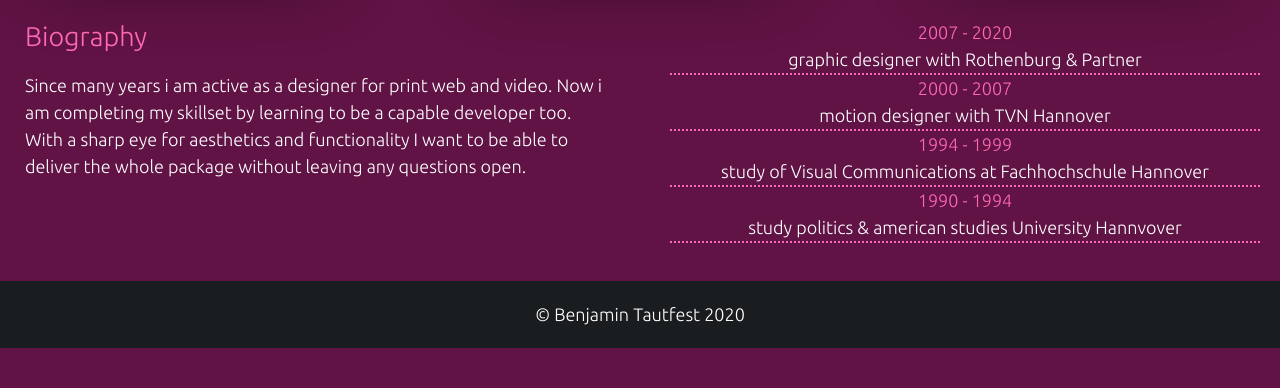
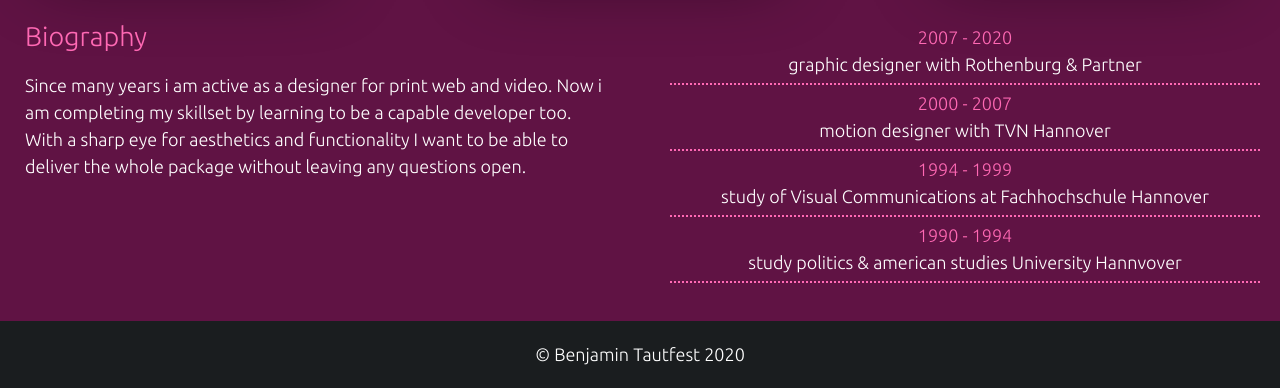
Before and after one commit to benjamintautfest/personal-website, a plain HTML site: page index.html in a window 1280 px wide. Shown: the part 930-1318 px from the top of the page. Before the commit the page ends 1278 px from the top, so only its background shows below. Drawn offline with Linux system fonts and the light colour scheme.

Commit message:
Style fix in bio list

```diff
--- a/css/styles.css
+++ b/css/styles.css
@@ -95,7 +95,7 @@ ul {
 
 li {
   border-bottom: 2px dotted hotpink;
-  padding: px 0;
+  padding: 5px 0;
 }
 
 a:hover {
```
